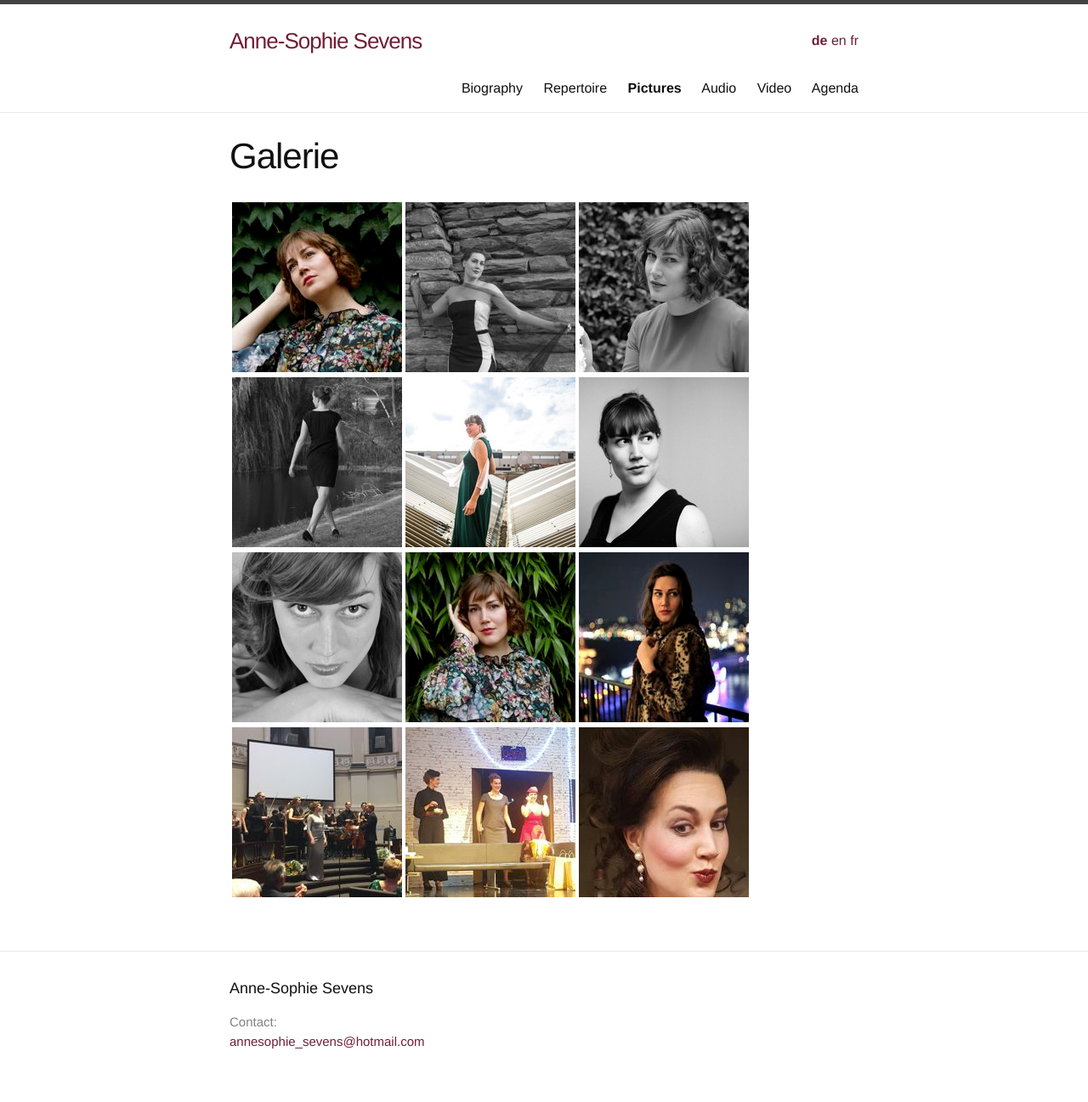
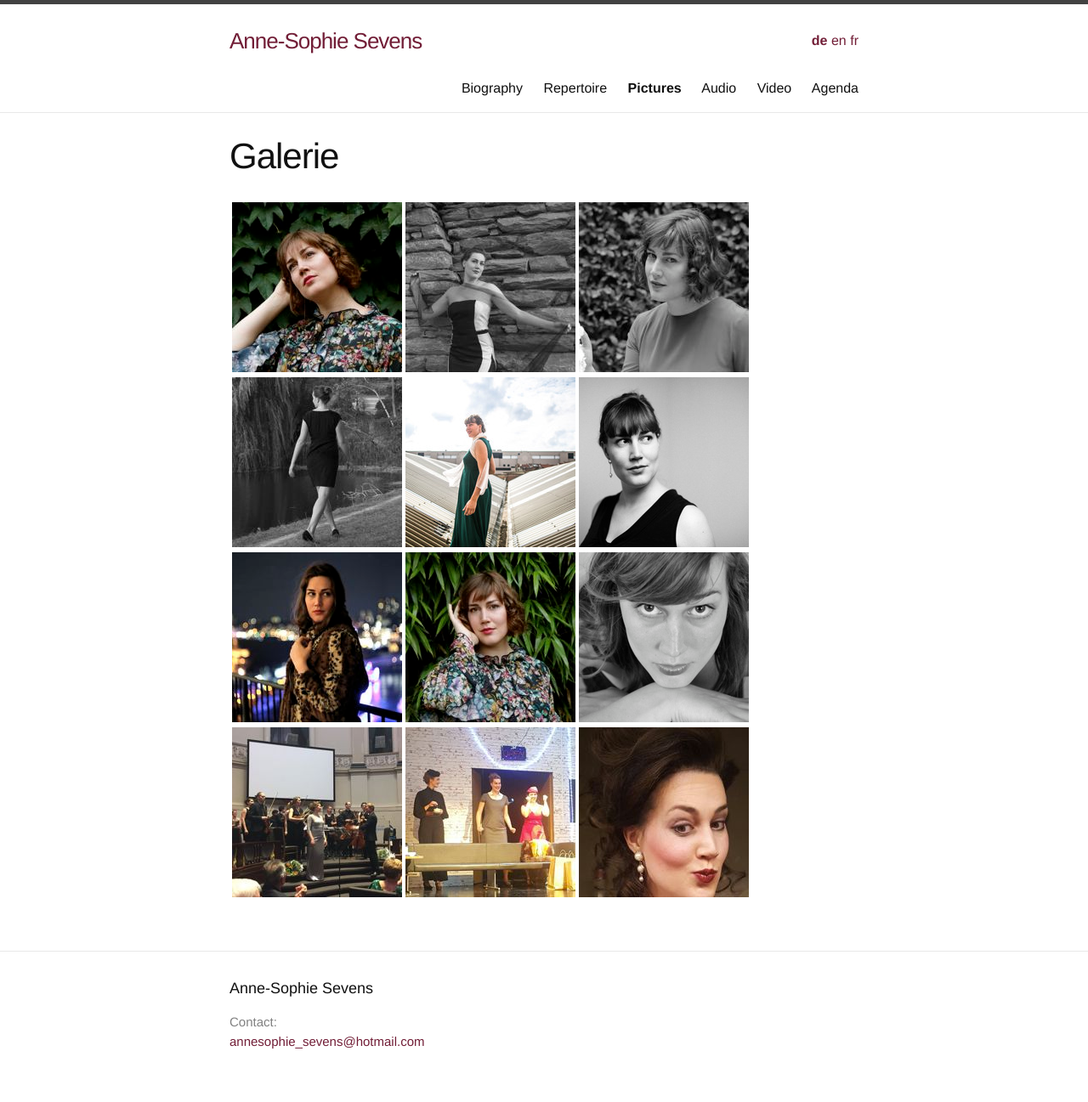
Before and after one commit to annesophie-sevens/annesophie-sevens.github.io, a Jekyll site: the page built from pictures-de.md, in a window 1280 px wide. Shown: the whole page at 85% size. Built offline with Jekyll 4.4.1, drawn with Linux system fonts in a browser that asks for light colours.

Commit message:
Update pictures-de.md

```diff
--- a/pictures-de.md
+++ b/pictures-de.md
@@ -10,6 +10,6 @@
 
 | <a href="/assets/LOOP.jpg"> ![]({{ site.baseurl }}/assets/LOOP 1.jpg) </a> | <a href="/assets/2.jpg"> ![]({{ site.baseurl }}/assets/2-thumbnail.jpg) </a> | <a href="/assets/6.jpg">![]({{ site.baseurl }}/assets/6-thumbnail.jpg) </a> |
 
-|  <a href="/assets/picture1.jpg">  ![]({{ site.baseurl }}/assets/picture1-thumbnail.jpg) </a> | <a href="/assets/HAND 1.JPG"> ![]({{ site.baseurl }}/assets/HAND.jpg) </a>|<a href="/assets/b2.jpg"> ![]({{ site.baseurl }}/assets/b2-thumbnail.jpg) </a>|
+|  <a href="/assets/b2.jpg">  ![]({{ site.baseurl }}/assets/b2-thumbnail.jpg) </a> | <a href="/assets/HAND 1.JPG"> ![]({{ site.baseurl }}/assets/HAND.jpg) </a>|<a href="/assets/picture1.jpg"> ![]({{ site.baseurl }}/assets/picture1-thumbnail.jpg) </a>|
 
 | <a href="/assets/aad.jpg"> ![]({{ site.baseurl }}/assets/aad-thumbnail.jpg) </a> | <a href="/assets/a15.jpg"> ![]({{ site.baseurl }}/assets/a15-thumbnail.jpg) </a> | <a href="/assets/110.jpg">  ![]({{ site.baseurl }}/assets/110-thumbnail.jpg) </a> |
```
